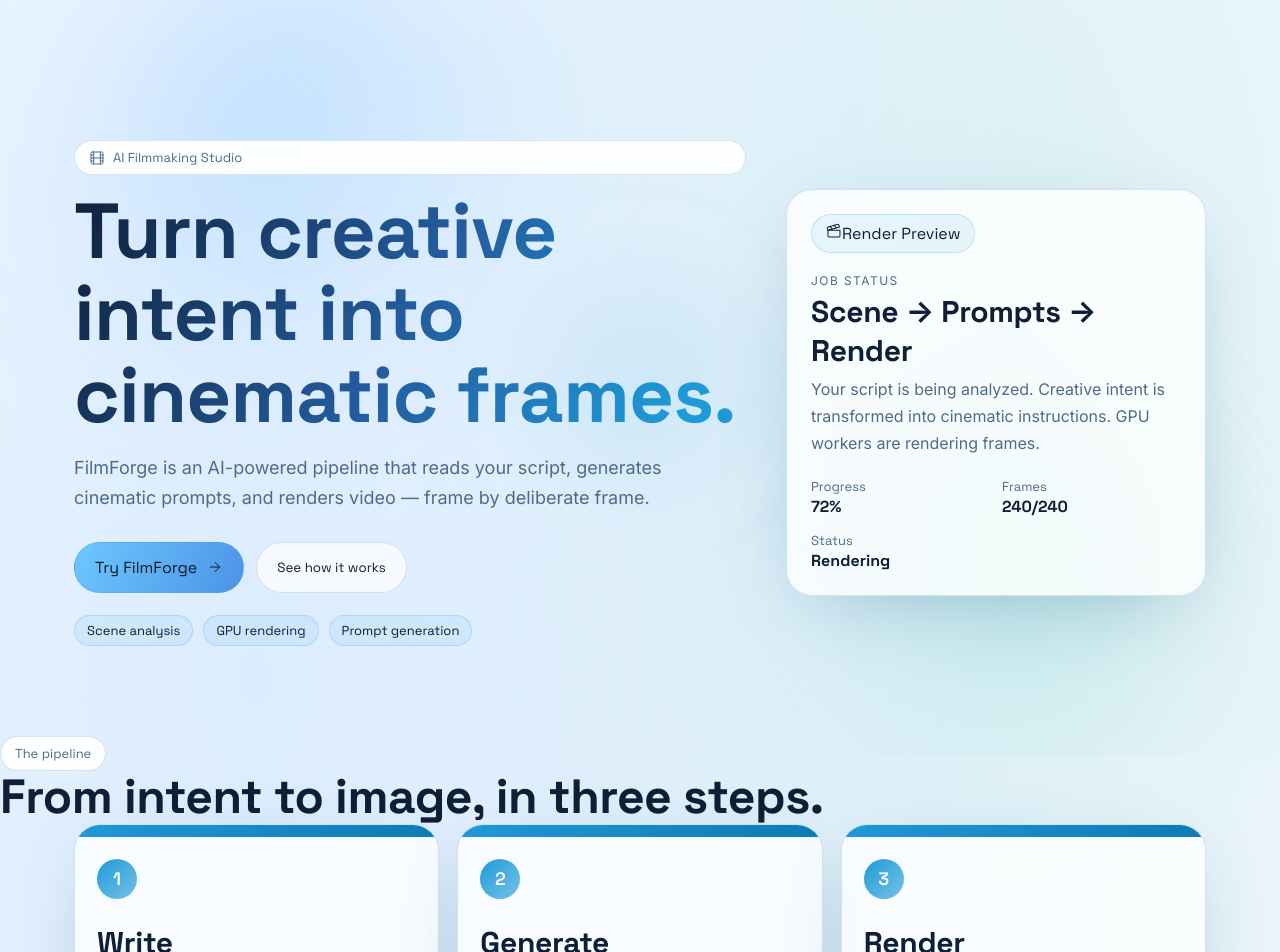
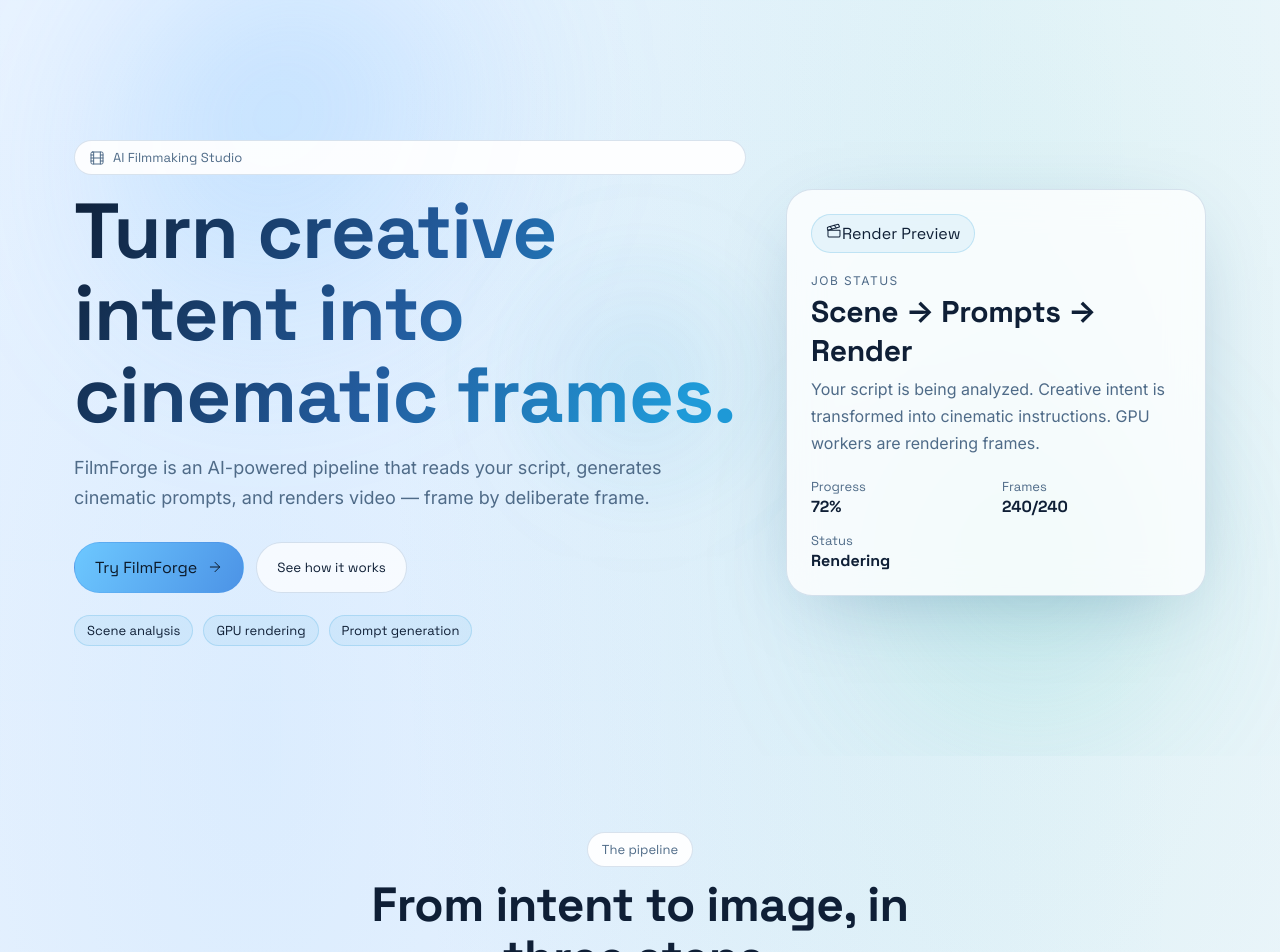
Before and after one commit to taxydriver/Anapana-website, a React (Vite) app: page / in a window 1280 px wide. Shown: the top 952 px of the page. Built offline with nearby package versions, Linux system fonts and the light colour scheme.

Commit message:
Fix products section CSS: add proper header and product-card styling

```diff
--- a/src/index.css
+++ b/src/index.css
@@ -337,7 +337,22 @@
 }
 
 .products {
+  position: relative;
+  padding: 96px 0;
+  z-index: 1;
   margin-top: -20px;
+}
+
+.products-header {
+  text-align: center;
+  margin-bottom: 56px;
+  display: grid;
+  gap: 12px;
+  justify-items: center;
+}
+
+.products-header h2 {
+  max-width: 640px;
 }
 
 .products-grid {
```
